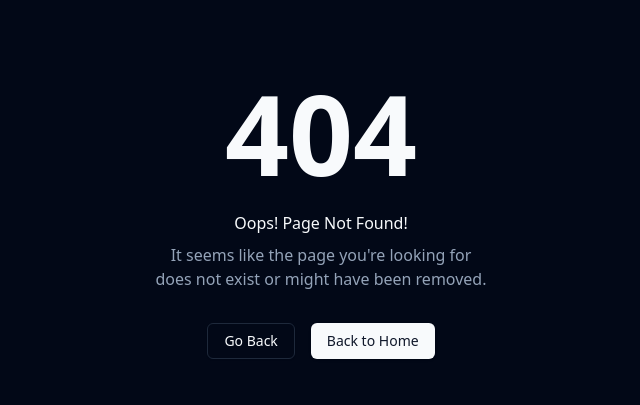
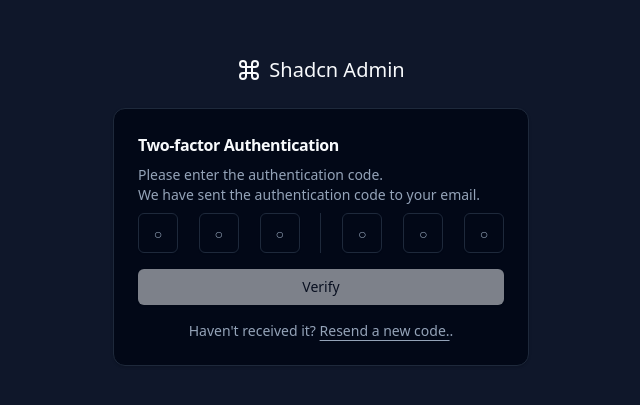
Before and after one commit to satnaing/shadcn-admin, a React (Vite) app: page /otp in a window 1280 px wide. Before the commit this address had no page. Shown: the part 189-594 px from the top of the page, without its empty margins (319-959 px from the left). Built offline with nearby package versions, Linux system fonts and the light colour scheme.

Commit message:
feat: add otp page

```diff
--- a/src/data/sidelinks.tsx
+++ b/src/data/sidelinks.tsx
@@ -10,6 +10,7 @@ import {
   IconHexagonNumber2,
   IconHexagonNumber3,
   IconHexagonNumber4,
+  IconHexagonNumber5,
   IconLayoutDashboard,
   IconMessages,
   IconRouteAltLeft,
@@ -79,6 +80,12 @@ export const sidelinks: SideLink[] = [
         label: '',
         href: '/forgot-password',
         icon: <IconHexagonNumber4 size={18} />,
+      },
+      {
+        title: 'OTP',
+        label: '',
+        href: '/otp',
+        icon: <IconHexagonNumber5 size={18} />,
       },
     ],
   },
--- /dev/null
+++ b/src/pages/auth/components/otp-form.tsx
@@ -0,0 +1,85 @@
+import { HTMLAttributes, useState } from 'react'
+import { cn } from '@/lib/utils'
+import { zodResolver } from '@hookform/resolvers/zod'
+import { useForm } from 'react-hook-form'
+import { z } from 'zod'
+import { Button } from '@/components/custom/button'
+import {
+  Form,
+  FormControl,
+  FormField,
+  FormItem,
+  FormMessage,
+} from '@/components/ui/form'
+import { Input } from '@/components/ui/input'
+import { PinInput, PinInputField } from '@/components/custom/pin-input'
+import { Separator } from '@/components/ui/separator'
+
+interface OtpFormProps extends HTMLAttributes<HTMLDivElement> {}
+
+const formSchema = z.object({
+  otp: z.string().min(1, { message: 'Please enter your otp code.' }),
+})
+
+export function OtpForm({ className, ...props }: OtpFormProps) {
+  const [isLoading, setIsLoading] = useState(false)
+  const [disabledBtn, setDisabledBtn] = useState(true)
+
+  const form = useForm<z.infer<typeof formSchema>>({
+    resolver: zodResolver(formSchema),
+    defaultValues: { otp: '' },
+  })
+
+  function onSubmit(data: z.infer<typeof formSchema>) {
+    setIsLoading(true)
+    console.log({ data })
+
+    setTimeout(() => {
+      form.reset()
+      setIsLoading(false)
+    }, 2000)
+  }
+
+  return (
+    <div className={cn('grid gap-6', className)} {...props}>
+      <Form {...form}>
+        <form onSubmit={form.handleSubmit(onSubmit)}>
+          <div className='grid gap-2'>
+            <FormField
+              control={form.control}
+              name='otp'
+              render={({ field }) => (
+                <FormItem className='space-y-1'>
+                  <FormControl>
+                    <PinInput
+                      {...field}
+                      className='flex h-10 justify-between'
+                      onComplete={() => setDisabledBtn(false)}
+                      onIncomplete={() => setDisabledBtn(true)}
+                    >
+                      {Array.from({ length: 7 }, (_, i) => {
+                        if (i === 3)
+                          return <Separator key={i} orientation='vertical' />
+                        return (
+                          <PinInputField
+                            key={i}
+                            component={Input}
+                            className={`${form.getFieldState('otp').invalid ? 'border-red-500' : ''}`}
+                          />
+                        )
+                      })}
+                    </PinInput>
+                  </FormControl>
+                  <FormMessage />
+                </FormItem>
+              )}
+            />
+            <Button className='mt-2' disabled={disabledBtn} loading={isLoading}>
+              Verify
+            </Button>
+          </div>
+        </form>
+      </Form>
+    </div>
+  )
+}
--- /dev/null
+++ b/src/pages/auth/otp.tsx
@@ -0,0 +1,51 @@
+import { Card } from '@/components/ui/card'
+import { Link } from 'react-router-dom'
+import { OtpForm } from './components/otp-form'
+
+export default function Otp() {
+  return (
+    <>
+      <div className='container grid h-svh flex-col items-center justify-center bg-primary-foreground lg:max-w-none lg:px-0'>
+        <div className='mx-auto flex w-full flex-col justify-center space-y-2 sm:w-[480px] lg:p-8'>
+          <div className='mb-4 flex items-center justify-center'>
+            <svg
+              xmlns='http://www.w3.org/2000/svg'
+              viewBox='0 0 24 24'
+              fill='none'
+              stroke='currentColor'
+              strokeWidth='2'
+              strokeLinecap='round'
+              strokeLinejoin='round'
+              className='mr-2 h-6 w-6'
+            >
+              <path d='M15 6v12a3 3 0 1 0 3-3H6a3 3 0 1 0 3 3V6a3 3 0 1 0-3 3h12a3 3 0 1 0-3-3' />
+            </svg>
+            <h1 className='text-xl font-medium'>Shadcn Admin</h1>
+          </div>
+          <Card className='p-6'>
+            <div className='mb-2 flex flex-col space-y-2 text-left'>
+              <h1 className='text-md font-semibold tracking-tight'>
+                Two-factor Authentication
+              </h1>
+              <p className='text-sm text-muted-foreground'>
+                Please enter the authentication code. <br /> We have sent the
+                authentication code to your email.
+              </p>
+            </div>
+            <OtpForm />
+            <p className='mt-4 px-8 text-center text-sm text-muted-foreground'>
+              Haven't received it?{' '}
+              <Link
+                to='/resent-new-code'
+                className='underline underline-offset-4 hover:text-primary'
+              >
+                Resend a new code.
+              </Link>
+              .
+            </p>
+          </Card>
+        </div>
+      </div>
+    </>
+  )
+}
--- a/src/router.tsx
+++ b/src/router.tsx
@@ -27,6 +27,12 @@ const router = createBrowserRouter([
     path: '/forgot-password',
     lazy: async () => ({
       Component: (await import('./pages/auth/forgot-password')).default,
+    }),
+  },
+  {
+    path: '/otp',
+    lazy: async () => ({
+      Component: (await import('./pages/auth/otp')).default,
     }),
   },
 
```
